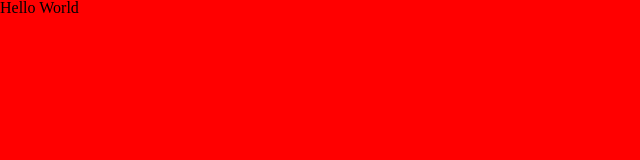
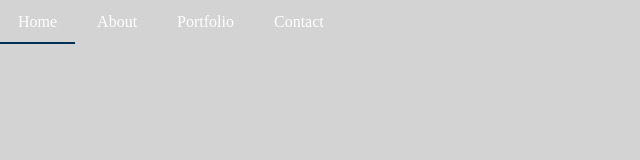
Before and after one commit to Rebehn/Old-Portfolio, a plain HTML site: page index.html in a window 1280 px wide. Shown: the whole page, without its empty margins (0-640 px from the left). Drawn offline with Linux system fonts and the light colour scheme.

Commit message:
simple navbar

```diff
--- a/index.html
+++ b/index.html
@@ -7,6 +7,13 @@
     <link rel="stylesheet" href="/styles/main.css">
   </head>
   <body>
-    Hello World
+    <nav>
+      <ul>
+        <li><a href="#">Home</a></li>
+        <li><a href="#">About</a></li>
+        <li><a href="#">Portfolio</a></li>
+        <li><a href="#">Contact</a></li>
+      </ul>
+    </nav>
   </body>
 </html>
--- a/styles/main.css
+++ b/styles/main.css
@@ -1,3 +1,18 @@
 body {
-  background-color: red;
+  background-color: lightgrey;
 }
+
+li {
+  display: inline-block;
+  padding: 14px 18px;
+}
+
+li:hover {
+  border-bottom: 2px solid #003153;
+  padding-bottom: 12px;
+}
+
+li a {
+  color: white;
+  text-decoration: none;
+}
```
